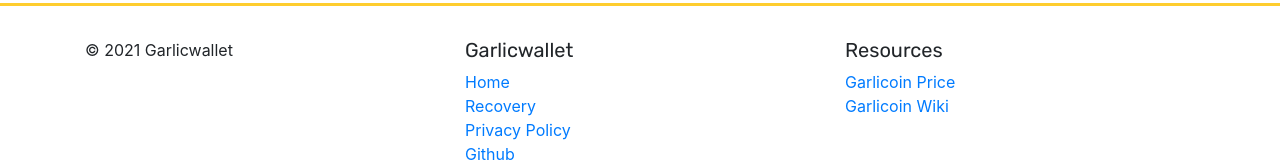
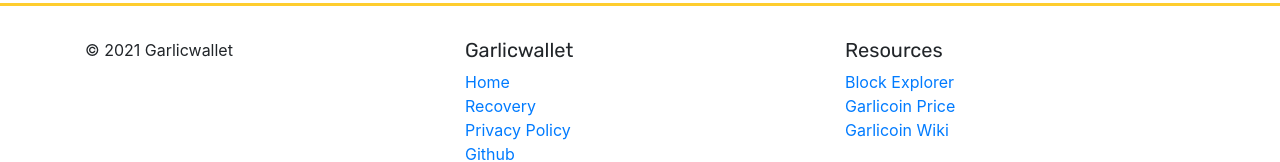
Before and after one commit to Garlicwallet/garlicwallet-web, a Next.js app: page / in a window 1280 px wide. Shown: the part 269-431 px from the top of the page. Built offline with nearby package versions, Linux system fonts and the light colour scheme.

Commit message:
Update footer.js

```diff
--- a/components/footer.js
+++ b/components/footer.js
@@ -24,6 +24,7 @@
                     <Col>
                         <h5>Resources</h5>
                         <ul className={"list-unstyled text-small"}>
+                            <li><Link href="https://garlicblocks.com/"><a>Block Explorer</a></Link></li>
                             <li><Link href="https://garlicoinprice.com"><a>Garlicoin Price</a></Link></li>
                             <li><Link href="https://garlic.wiki"><a>Garlicoin Wiki</a></Link></li>
                         </ul>
```
